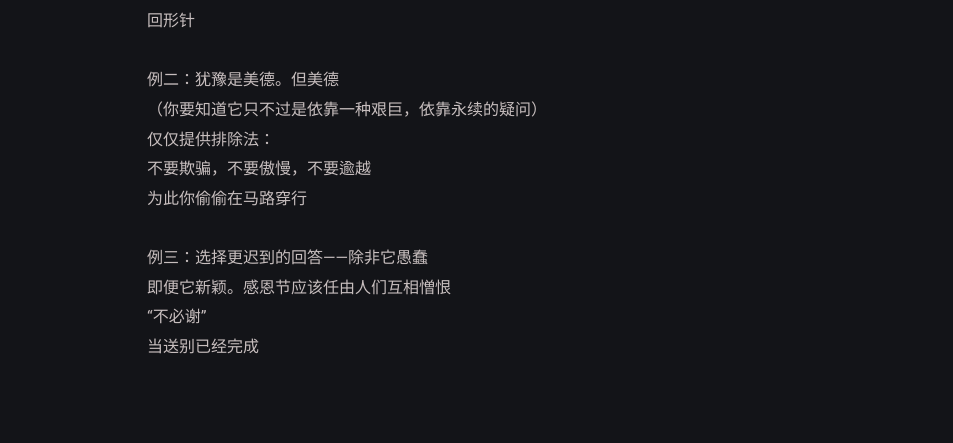
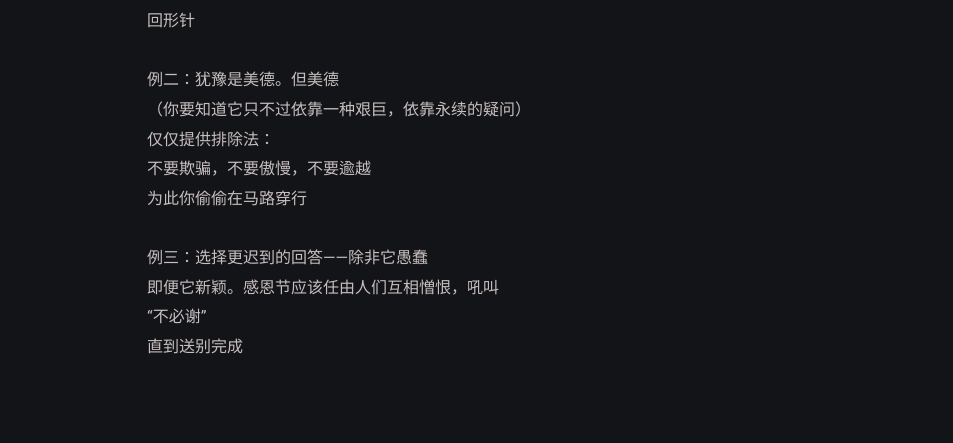
Before and after one commit to yijingch/afistforair.github.io, a Jekyll site: the page built from _posts/song-of-breakfast/2021-09-22-song-of-breakfast.md, in a window 1280 px wide. Shown: the part 624-1067 px from the top of the page, without its empty margins (163-1116 px from the left). Built offline with Jekyll 4.4.1, drawn with Linux system fonts in a browser that asks for light colours.

Commit message:
edit post

```diff
--- a/_posts/song-of-breakfast/2021-09-22-song-of-breakfast.md
+++ b/_posts/song-of-breakfast/2021-09-22-song-of-breakfast.md
@@ -15,12 +15,12 @@ tags: [poem]
 回形针
 
 例二：犹豫是美德。但美德
-（你要知道它只不过是依靠一种艰巨，依靠永续的疑问）
+（你要知道它只不过依靠一种艰巨，依靠永续的疑问）
 仅仅提供排除法：
 不要欺骗，不要傲慢，不要逾越
 为此你偷偷在马路穿行
 
 例三：选择更迟到的回答——除非它愚蠢
-即便它新颖。感恩节应该任由人们互相憎恨
+即便它新颖。感恩节应该任由人们互相憎恨，吼叫
 “不必谢”
-当送别已经完成
+直到送别完成
```
